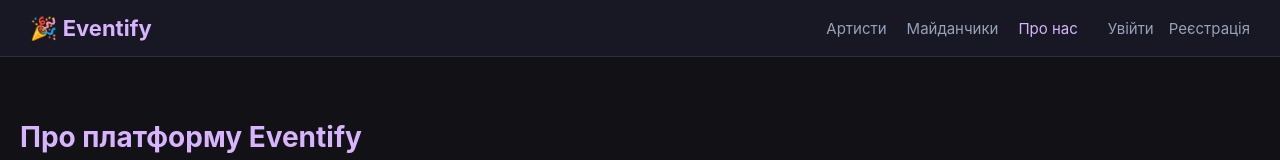
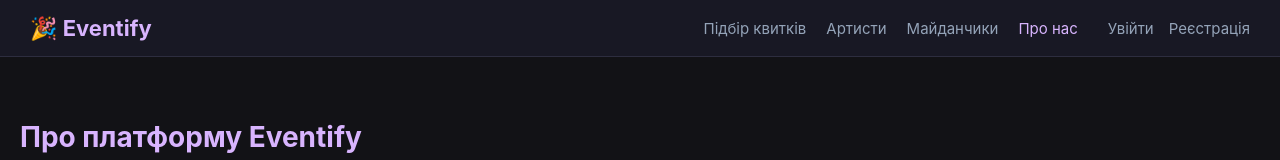
Before and after one commit to burdeynainnaa/tickets-frontend, a plain HTML site: page about.html in a window 1280 px wide. Shown: the top 160 px of the page. Drawn offline with Linux system fonts and the light colour scheme.

Commit message:
fix: add ticket filtering link to header across all pages

```diff
--- a/about.html
+++ b/about.html
@@ -11,6 +11,7 @@
             <div class="header-container">
                 <a href="index.html" class="logo">🎉 Eventify</a>
                 <nav class="nav-links">
+                    <a href="filter.html">Підбір квитків</a>
                     <a href="artists.html">Артисти</a>
                     <a href="venues.html">Майданчики</a>
                     <a href="about.html" class="active">Про нас</a>
```
Also changed, not shown: artists.html (+1 -0 lines), artists_detail.html (+1 -0 lines), cart.html (+1 -0 lines), event.html (+1 -0 lines), login.html (+1 -0 lines), orders.html (+1 -0 lines), profile.html (+1 -0 lines), register.html (+1 -0 lines), venues.html (+1 -0 lines), venues_detail.html (+1 -0 lines).
